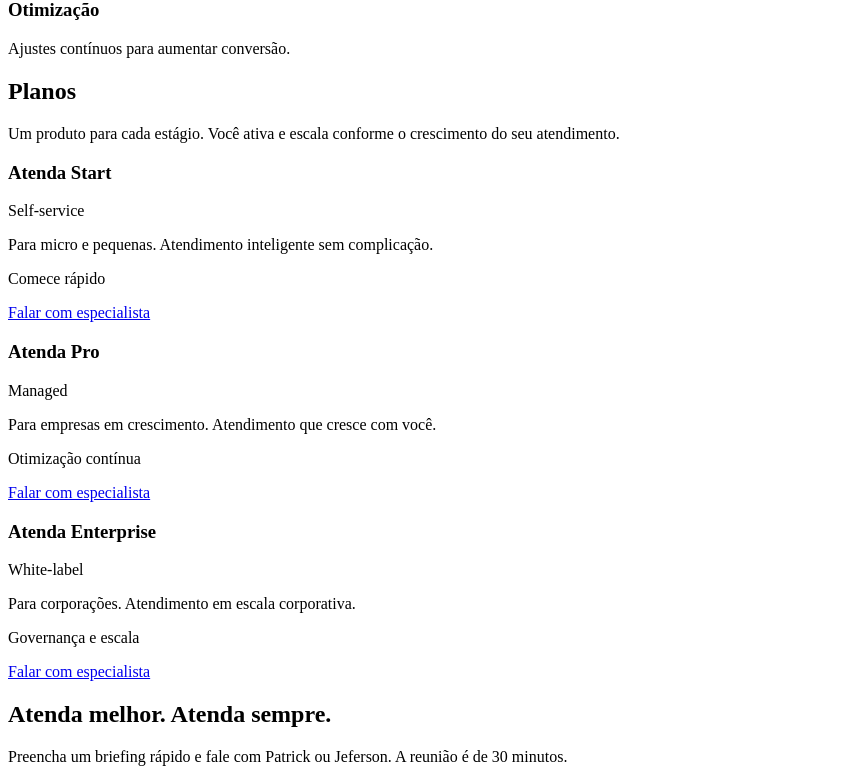
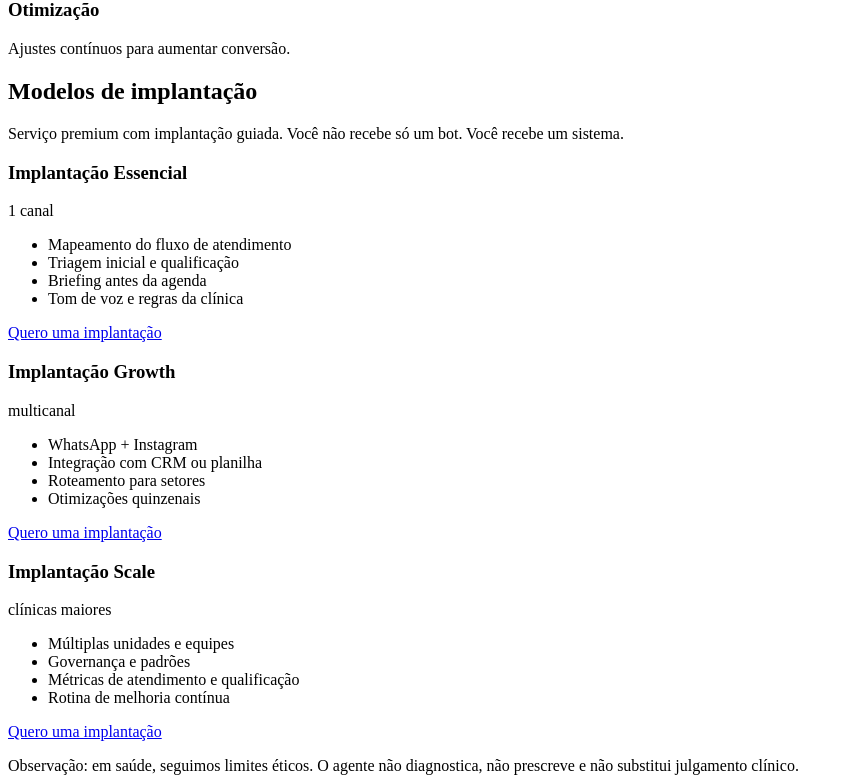
Before and after one commit to jefersonuk/atenda-ai, a Next.js app: page / in a window 1280 px wide. Shown: the part 1880-2662 px from the top of the page, without its empty margins (0-850 px from the left). Built offline with nearby package versions, Linux system fonts and the light colour scheme.

Commit message:
Update Planos.tsx

```diff
--- a/components/Planos.tsx
+++ b/components/Planos.tsx
@@ -1,42 +1,79 @@
 import Link from "next/link";
 
 const planos = [
-  { title: "Atenda Start", badge: "Self-service", desc: "Para micro e pequenas. Atendimento inteligente sem complicação.", highlight: "Comece rápido" },
-  { title: "Atenda Pro", badge: "Managed", desc: "Para empresas em crescimento. Atendimento que cresce com você.", highlight: "Otimização contínua" },
-  { title: "Atenda Enterprise", badge: "White-label", desc: "Para corporações. Atendimento em escala corporativa.", highlight: "Governança e escala" }
+  {
+    title: "Implantação Essencial",
+    badge: "1 canal",
+    bullets: [
+      "Mapeamento do fluxo de atendimento",
+      "Triagem inicial e qualificação",
+      "Briefing antes da agenda",
+      "Tom de voz e regras da clínica"
+    ]
+  },
+  {
+    title: "Implantação Growth",
+    badge: "multicanal",
+    bullets: [
+      "WhatsApp + Instagram",
+      "Integração com CRM ou planilha",
+      "Roteamento para setores",
+      "Otimizações quinzenais"
+    ]
+  },
+  {
+    title: "Implantação Scale",
+    badge: "clínicas maiores",
+    bullets: [
+      "Múltiplas unidades e equipes",
+      "Governança e padrões",
+      "Métricas de atendimento e qualificação",
+      "Rotina de melhoria contínua"
+    ]
+  }
 ];
 
 export default function Planos() {
   return (
     <section id="planos" className="mx-auto max-w-6xl px-6 py-16">
-      <h2 className="text-3xl font-semibold tracking-tight">Planos</h2>
+      <h2 className="text-3xl font-semibold tracking-tight">Modelos de implantação</h2>
 
-      <p className="mt-3 max-w-2xl text-atendaGray">
-        Um produto para cada estágio. Você ativa e escala conforme o crescimento do seu atendimento.
+      <p className="mt-3 max-w-2xl text-atMuted">
+        Serviço premium com implantação guiada. Você não recebe só um bot. Você recebe um sistema.
       </p>
 
       <div className="mt-10 grid gap-6 md:grid-cols-3">
         {planos.map((p) => (
-          <div key={p.title} className="rounded-3xl border p-8">
+          <div key={p.title} className="rounded-3xl border border-atBorder bg-atPanel p-8">
             <div className="flex items-center justify-between gap-3">
               <h3 className="text-xl font-semibold">{p.title}</h3>
-              <span className="rounded-full bg-gray-100 px-3 py-1 text-xs text-atendaGray">
+              <span className="rounded-full bg-white/5 px-3 py-1 text-xs text-atMuted border border-atBorder">
                 {p.badge}
               </span>
             </div>
 
-            <p className="mt-4 text-sm text-atendaGray">{p.desc}</p>
-            <p className="mt-6 font-mono text-xs text-atendaBlack">{p.highlight}</p>
+            <ul className="mt-6 space-y-2 text-sm text-atMuted">
+              {p.bullets.map((b) => (
+                <li key={b} className="flex gap-2">
+                  <span className="mt-[6px] h-1.5 w-1.5 rounded-full bg-atBlue" />
+                  <span>{b}</span>
+                </li>
+              ))}
+            </ul>
 
             <Link
               href="/briefing"
-              className="mt-8 inline-flex w-full items-center justify-center rounded-xl bg-atendaBlue px-5 py-3 text-sm font-medium text-white hover:opacity-90 transition"
+              className="mt-8 inline-flex w-full items-center justify-center rounded-xl bg-atBlue px-5 py-3 text-sm font-semibold text-white hover:opacity-90 transition"
             >
-              Falar com especialista
+              Quero uma implantação
             </Link>
           </div>
         ))}
       </div>
+
+      <p className="mt-6 text-xs text-atMuted">
+        Observação: em saúde, seguimos limites éticos. O agente não diagnostica, não prescreve e não substitui julgamento clínico.
+      </p>
     </section>
   );
 }
```
